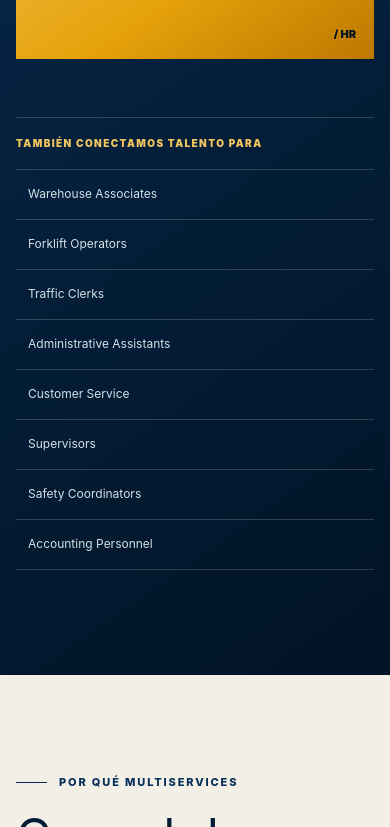
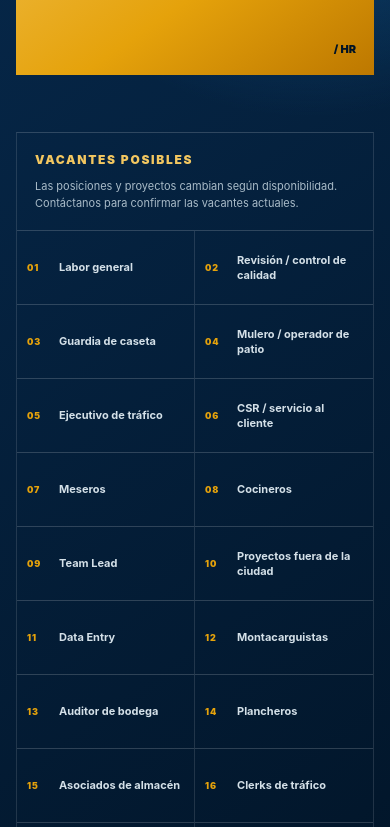
Before and after one commit to ctoyervidez-ai/multiservices-laredo, a Next.js app: page / in a window 390 px wide. Shown: the part 9037-9864 px from the top of the page. Built offline with nearby package versions, Linux system fonts and the light colour scheme.

Commit message:
Expand possible job openings

```diff
--- a/app/globals.css
+++ b/app/globals.css
@@ -209,9 +209,14 @@ section[id] { scroll-margin-top:92px; }
 .pay-card strong { font-size:clamp(132px,14vw,220px); line-height:.72; letter-spacing:-.095em; }
 .pay-card span { font-size:11px; font-weight:850; letter-spacing:.1em; text-transform:uppercase; }
 .pay-card i { position:absolute; right:18px; bottom:17px; font-size:11px; font-style:normal; font-weight:900; }
-.role-cloud { grid-column:1/-1; display:flex; flex-wrap:wrap; margin-top:55px; border-top:1px solid #ffffff2b; }
-.role-cloud p { width:100%; margin:0; padding:18px 0; border-bottom:1px solid #ffffff2b; color:var(--gold-bright); font-size:10px; font-weight:900; letter-spacing:.14em; text-transform:uppercase; }
-.role-cloud span { flex:1 1 25%; min-height:50px; display:flex; align-items:center; padding:12px; border-bottom:1px solid #ffffff2b; color:#d4e0e8; font-size:12px; transition:background .3s ease,color .3s ease; }
+.role-cloud { grid-column:1/-1; display:grid; grid-template-columns:repeat(4,minmax(0,1fr)); margin-top:55px; border-top:1px solid #ffffff2b; border-inline:1px solid #ffffff1f; }
+.role-cloud-heading { grid-column:1/-1; display:flex; align-items:flex-end; justify-content:space-between; gap:36px; padding:20px 0; border-bottom:1px solid #ffffff2b; border-left:0; }
+.role-cloud-heading p { margin:0; padding-left:18px; color:var(--gold-bright); font-size:12px; font-weight:900; letter-spacing:.14em; text-transform:uppercase; }
+.role-cloud-heading>small { max-width:560px; padding-right:18px; color:#a9bbc8; font-size:11px; line-height:1.55; text-align:right; }
+.role-cloud span { min-height:66px; display:grid; grid-template-columns:28px 1fr; align-items:center; gap:8px; padding:12px 14px; border-right:1px solid #ffffff1f; border-bottom:1px solid #ffffff2b; color:#d4e0e8; font-size:12px; transition:background .3s ease,color .3s ease; }
+.role-cloud span:nth-of-type(4n) { border-right:0; }
+.role-cloud span small { color:var(--gold); font-size:9px; font-weight:900; letter-spacing:.1em; }
+.role-cloud span b { font-weight:650; line-height:1.35; }
 .role-cloud span:hover { background:#ffffff0b; color:white; }
 
 .difference-section { display:grid; grid-template-columns:.78fr 1.22fr; gap:7vw; align-items:center; padding:145px 0; }
@@ -331,8 +336,9 @@ footer { padding-top:95px; background:linear-gradient(180deg,#011325,#000b15); c
   .process-grid { grid-template-columns:1fr 1fr; }
   .job-grid { grid-template-columns:1fr; }
   .pay-card { min-height:340px; }
-  .role-cloud { grid-column:auto; }
-  .role-cloud span { flex-basis:50%; }
+  .role-cloud { grid-column:auto; grid-template-columns:repeat(2,minmax(0,1fr)); }
+  .role-cloud span:nth-of-type(4n) { border-right:1px solid #ffffff1f; }
+  .role-cloud span:nth-of-type(2n) { border-right:0; }
   .difference-section,.faq-grid { grid-template-columns:1fr; gap:65px; }
   .faq-grid>div:first-child { position:static; }
 }
@@ -411,7 +417,10 @@ footer { padding-top:95px; background:linear-gradient(180deg,#011325,#000b15); c
   .pay-card { min-height:290px; }
   .pay-card strong { font-size:150px; }
   .role-cloud { margin-top:30px; }
-  .role-cloud span { flex-basis:100%; }
+  .role-cloud-heading { align-items:flex-start; flex-direction:column; gap:9px; padding:18px; }
+  .role-cloud-heading p { padding-left:0; }
+  .role-cloud-heading>small { padding-right:0; text-align:left; }
+  .role-cloud span { min-height:74px; grid-template-columns:24px 1fr; padding:12px 10px; font-size:11px; }
   .difference-section { padding:100px 0; gap:50px; }
   .difference-title h2 { font-size:48px; }
   .showcase-photo { height:285px; }
--- a/app/page.tsx
+++ b/app/page.tsx
@@ -65,11 +65,12 @@ const content = {
       ['03', 'Conectamos', 'Presentamos talento preparado para incorporarse con expectativas claras.'],
       ['04', 'Acompañamos', 'Damos seguimiento después del inicio para cuidar la relación y el resultado.'],
     ],
-    jobKicker: 'Vacante destacada · Agosto 2026', jobTitle: 'Team Lead', jobPay: '$17', jobPayUnit: 'por hora · según experiencia',
+    jobKicker: 'Vacante destacada · Consulta disponibilidad', jobTitle: 'Team Lead', jobPay: '$17', jobPayUnit: 'por hora · según experiencia',
     jobText: 'Buscamos liderazgo práctico, enfoque operativo y ganas de crecer junto a un equipo en movimiento.',
     jobTags: ['Liderazgo', 'Operaciones', 'Laredo, TX'], jobCta: 'Aplicar a esta vacante',
-    rolesTitle: 'También conectamos talento para',
-    roles: ['Warehouse Associates', 'Forklift Operators', 'Traffic Clerks', 'Administrative Assistants', 'Customer Service', 'Supervisors', 'Safety Coordinators', 'Accounting Personnel'],
+    rolesTitle: 'Vacantes posibles',
+    rolesNote: 'Las posiciones y proyectos cambian según disponibilidad. Contáctanos para confirmar las vacantes actuales.',
+    roles: ['Labor general', 'Revisión / control de calidad', 'Guardia de caseta', 'Mulero / operador de patio', 'Ejecutivo de tráfico', 'CSR / servicio al cliente', 'Meseros', 'Cocineros', 'Team Lead', 'Proyectos fuera de la ciudad', 'Data Entry', 'Montacarguistas', 'Auditor de bodega', 'Plancheros', 'Asociados de almacén', 'Clerks de tráfico', 'Asistentes administrativos', 'Supervisores', 'Coordinadores de seguridad', 'Personal de contabilidad'],
     differenceKicker: 'Por qué Multiservices', differenceTitle: 'Cerca de la operación. Cerca de las personas.',
     differenceText: 'Soluciones visibles y concretas para responder a temporadas, nuevos proyectos y cambios de producción.',
     showcaseSlides: [
@@ -138,10 +139,11 @@ const content = {
     transportMainLabel: 'Safe transportation', transportArrivalLabel: 'Coordinated arrivals',
     processKicker: 'Our process', processTitle: 'Understand first. Connect better.',
     process: [['01', 'Discover', 'The operation, environment, shift, and what makes the role successful.'], ['02', 'Recruit', 'We source and evaluate people with intention, not just availability.'], ['03', 'Connect', 'We introduce prepared talent with clear expectations.'], ['04', 'Support', 'We follow up after day one to protect the relationship and result.']],
-    jobKicker: 'Featured opening · August 2026', jobTitle: 'Team Lead', jobPay: '$17', jobPayUnit: 'per hour · based on experience',
+    jobKicker: 'Featured opening · Ask about availability', jobTitle: 'Team Lead', jobPay: '$17', jobPayUnit: 'per hour · based on experience',
     jobText: 'We are looking for practical leadership, an operational mindset, and the drive to grow with a team in motion.',
-    jobTags: ['Leadership', 'Operations', 'Laredo, TX'], jobCta: 'Apply for this role', rolesTitle: 'We also connect talent for',
-    roles: ['Warehouse Associates', 'Forklift Operators', 'Traffic Clerks', 'Administrative Assistants', 'Customer Service', 'Supervisors', 'Safety Coordinators', 'Accounting Personnel'],
+    jobTags: ['Leadership', 'Operations', 'Laredo, TX'], jobCta: 'Apply for this role', rolesTitle: 'Possible openings',
+    rolesNote: 'Positions and projects vary by availability. Contact us to confirm current openings.',
+    roles: ['General Labor', 'Quality Inspection', 'Gate Guard', 'Yard Mule Operator', 'Traffic Coordinator', 'CSR / Customer Service', 'Servers', 'Cooks', 'Team Lead', 'Out-of-town Projects', 'Data Entry', 'Forklift Operators', 'Warehouse Auditor', 'Griddle Cooks', 'Warehouse Associates', 'Traffic Clerks', 'Administrative Assistants', 'Supervisors', 'Safety Coordinators', 'Accounting Personnel'],
     differenceKicker: 'Why Multiservices', differenceTitle: 'Close to the operation. Close to the people.',
     differenceText: 'Visible, practical solutions for seasons, new projects, and production changes.',
     showcaseSlides: [
@@ -370,7 +372,7 @@ export default function Home() {
           <div className="page-width job-grid">
             <div className="job-copy" data-reveal="left"><p className="eyebrow gold"><span />{t.jobKicker}</p><h2>{t.jobTitle}</h2><p>{t.jobText}</p><div className="tag-row">{t.jobTags.map((tag) => <span key={tag}>{tag}</span>)}</div><a className="primary-button" href="#contacto" onClick={() => chooseAudience('candidate')}>{t.jobCta}<span>↗</span></a></div>
             <div className="pay-card" data-reveal="right"><small>{lang === 'es' ? 'Compensación' : 'Compensation'}</small><strong>{t.jobPay}</strong><span>{t.jobPayUnit}</span><i>/ HR</i></div>
-            <div className="role-cloud" data-reveal="up"><p>{t.rolesTitle}</p>{t.roles.map((role) => <span key={role}>{role}</span>)}</div>
+            <div className="role-cloud" data-reveal="up"><div className="role-cloud-heading"><p>{t.rolesTitle}</p><small>{t.rolesNote}</small></div>{t.roles.map((role, index) => <span key={role}><small>{String(index + 1).padStart(2, '0')}</small><b>{role}</b></span>)}</div>
           </div>
         </section>
 
```
